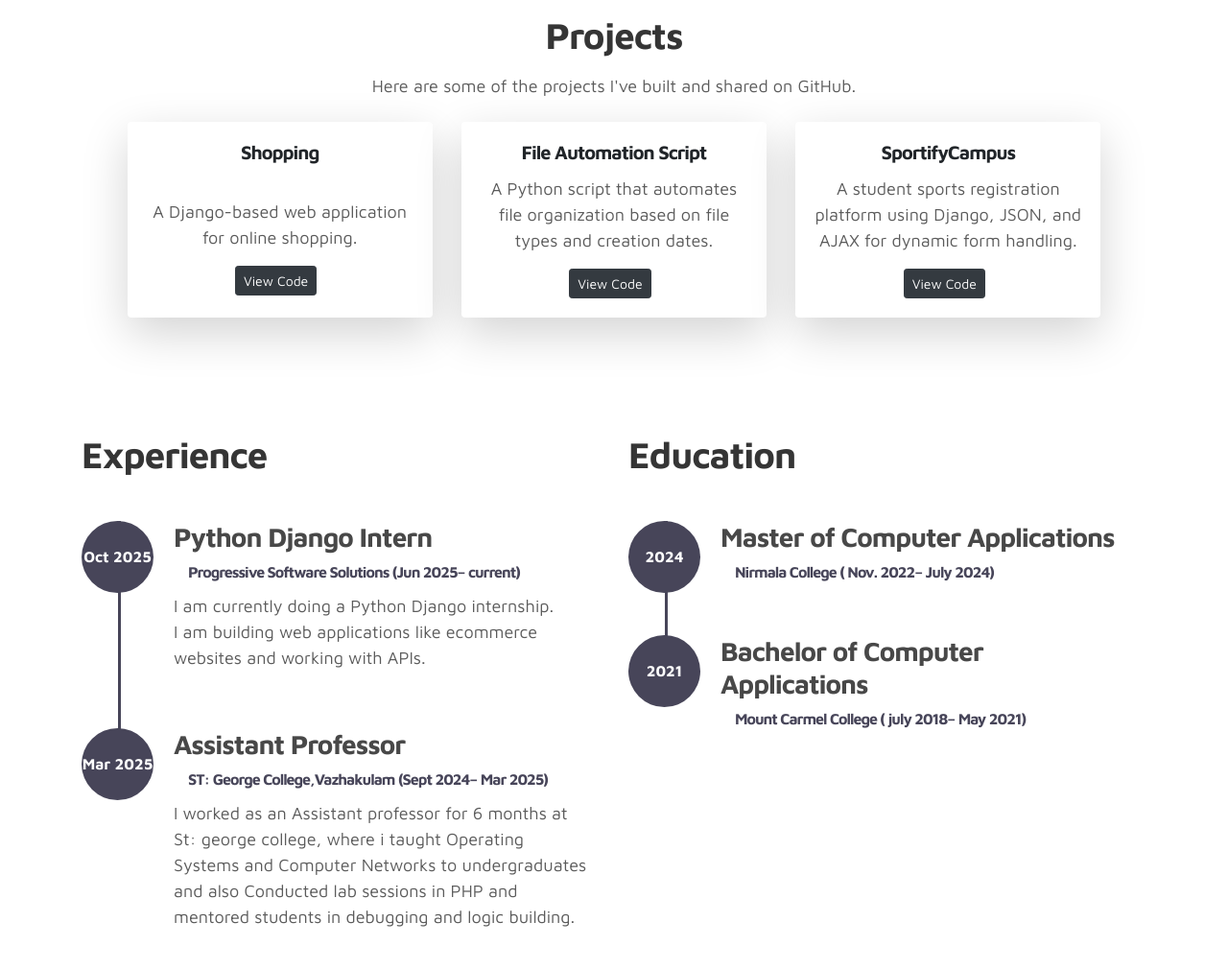
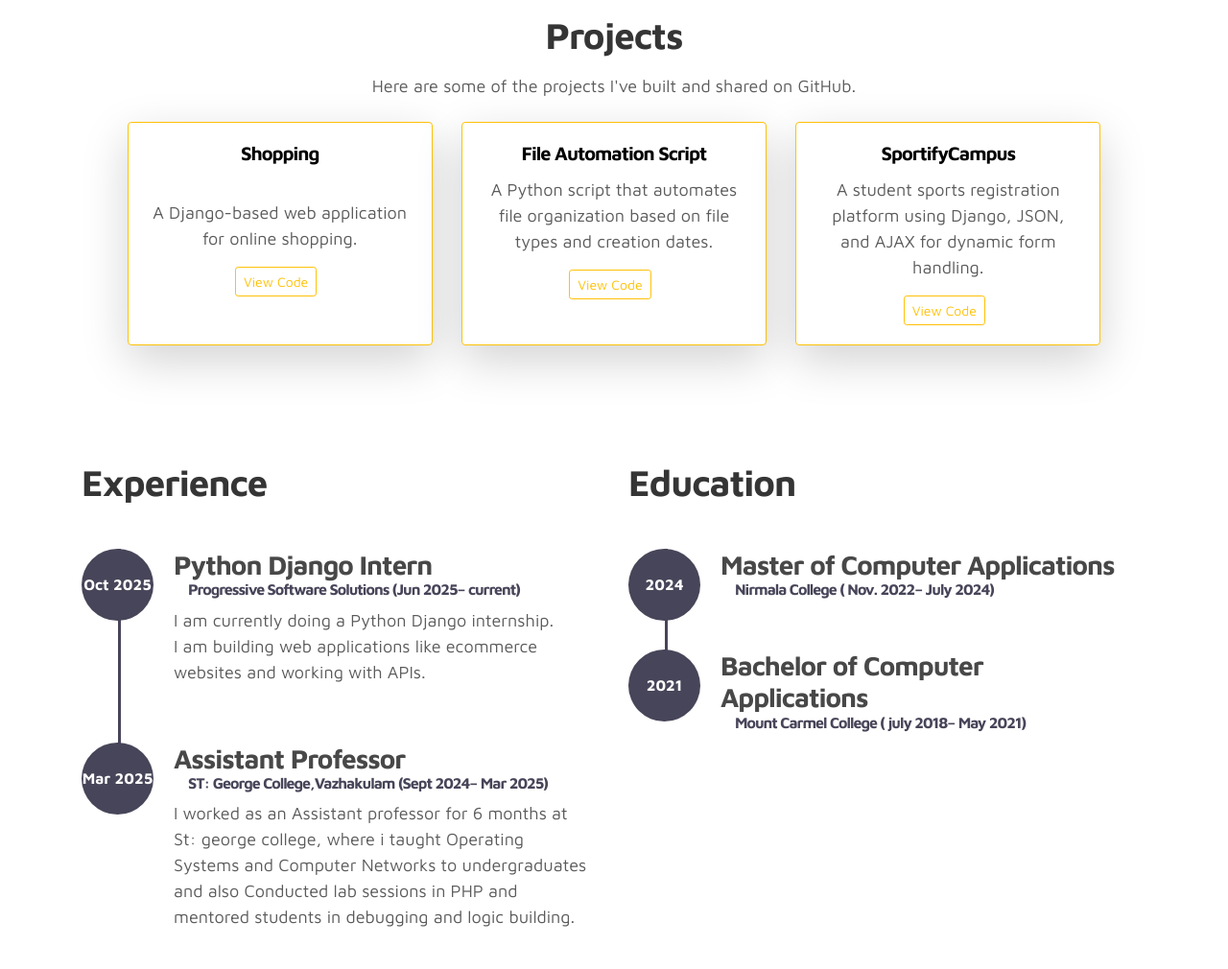
Before and after one commit to ajuj10/PORTFOLIO, a plain HTML site: page index.html in a window 1280 px wide. Shown: the part 680-1690 px from the top of the page at 96% size. Drawn offline with nearby package versions, Linux system fonts and the light colour scheme.

Commit message:
initial commit of project files

```diff
--- a/css/tooplate-style.css
+++ b/css/tooplate-style.css
@@ -39,9 +39,9 @@ a {
   text-decoration: none !important;
   transition: all 0.4s ease;
 }
-a:hover {
+/* a:hover {
   color: #ffc200 !important;
-}
+} */
 
 .navbar-brand .uil {
   font-size: 40px;
@@ -321,6 +321,13 @@ b, strong {
   color: #ffffff;
 }
 
+.dark-mode .custom-card {
+  background: #1a1a1a;
+  color: #ffffff;
+  border-color: #ffc200; /* optional — keeps your yellow border visible */
+}
+
+
 
 .timeline-wrapper {
   position: relative;
@@ -590,3 +597,19 @@ b, strong {
     float: none;    /* reset float if any */
   }
 }
+
+
+.custom-card {
+  background: #ffffff;
+  color: #000000;
+  transition: all 0.3s ease;
+}
+
+.custom-card:hover {
+  transform: translateY(-5px);
+  box-shadow: 0 8px 20px rgba(0,0,0,0.15);
+}
+
+.dark-mode .custom-card:hover {
+  box-shadow: 0 8px 20px rgba(255,255,255,0.1);
+}
--- a/index.html
+++ b/index.html
@@ -1,6 +1,9 @@
+<style>
+</style>
 <!doctype html>
 <html lang="en">
   <head>
+    <link href="https://cdn.jsdelivr.net/npm/bootstrap-icons/font/bootstrap-icons.css" rel="stylesheet">
     <meta charset="utf-8">
     <meta name="viewport" content="width=device-width, initial-scale=1, shrink-to-fit=no">
     <meta name="description" content="">
@@ -123,11 +126,11 @@ https://www.tooplate.com/view/2115-marvel
 
           <!-- Project Card 1 -->
           <div class="col-md-5 col-lg-4 mb-4">
-            <div class="card h-100 shadow-lg border-0">
+            <div class="card custom-card h-100 shadow-lg border-warning">
               <div class="card-body">
                 <h5 class="card-title">Shopping</h5><br>
                 <p class="card-text">A Django-based web application for online shopping.</p>
-                <a href="https://github.com/ajuj10/Shopping-Django.git" target="_blank" class="btn btn-dark btn-sm mr-2">
+                <a href="https://github.com/ajuj10/Shopping-Django.git" target="_blank" class="btn  btn-outline-warning btn-sm mr-2">
                   <i class="uil uil-github"></i> View Code
                 </a>
               </div>
@@ -136,11 +139,11 @@ https://www.tooplate.com/view/2115-marvel
 
           <!-- Project Card 2 -->
           <div class="col-md-5 col-lg-4 mb-4">
-            <div class="card h-100 shadow-lg border-0">
+            <div class="card custom-card h-100 shadow-lg border-warning">
               <div class="card-body">
                 <h5 class="card-title">File Automation Script</h5>
                 <p class="card-text">A Python script that automates file organization based on file types and creation dates.</p>
-                <a href="https://github.com/ajuj10/FileAutomation.git" target="_blank" class="btn btn-dark btn-sm mr-2">
+                <a href="https://github.com/ajuj10/FileAutomation.git" target="_blank" class="btn  btn-outline-warning btn-sm mr-2">
                   <i class="uil uil-github"></i> View Code
                 </a>
               </div>
@@ -149,12 +152,12 @@ https://www.tooplate.com/view/2115-marvel
 
           <!-- Project Card 3 -->
           <div class="col-md-5 col-lg-4 mb-4">
-            <div class="card h-100 shadow-lg border-0">
+            <div class="card custom-card h-100 shadow-lg border-warning">
               <div class="card-body">
                 <h5 class="card-title">SportifyCampus</h5>
                 <p class="card-text">A student sports registration platform using Django, JSON, and AJAX for dynamic form handling.</p>
-                <a href="https://github.com/ajuj10/Sportifycampus.git" target="_blank" class="btn btn-dark btn-sm mr-2">
-                  <i class="uil uil-github"></i> View Code
+                <a href="https://github.com/ajuj10/Sportifycampus.git" target="_blank" class="btn btn-outline-warning btn-sm mr-2">
+                  <i class=""></i> View Code
                 </a>
               </div>
             </div>
@@ -223,23 +226,12 @@ https://www.tooplate.com/view/2115-marvel
                         </div>
                     </div>
 
-                    <!-- <div class="timeline-wrapper">
-                        <div class="timeline-yr text-muted small">
-                            <span>Jan 2013 – May 2015</span>
-                        </div>
-                        <div class="timeline-info">
-                            <h3><span>Bachelor of Computer Applications</span><small>Mount Carmel College ( july 2018– May 2021)</small></h3>
-                            <!-- <p>You can freely use Tooplate's templates for your business or personal sites. You cannot redistribute this template without permission.</p> -->
-                        <!-- </div>
-                    </div> -->
-
                 </div>
             </div>
 
         </div>
     </div>
 </section>
-
 
     <!-- CONTACT -->
     <section class="contact py-5" id="contact">
```
